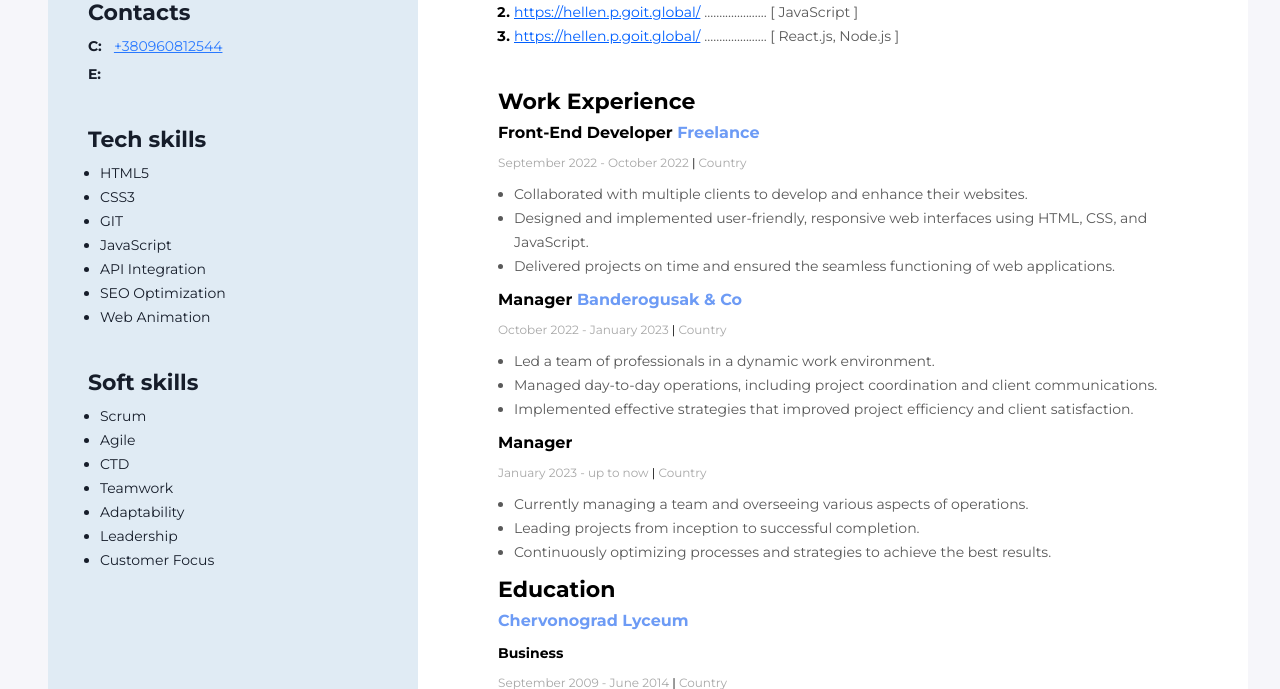
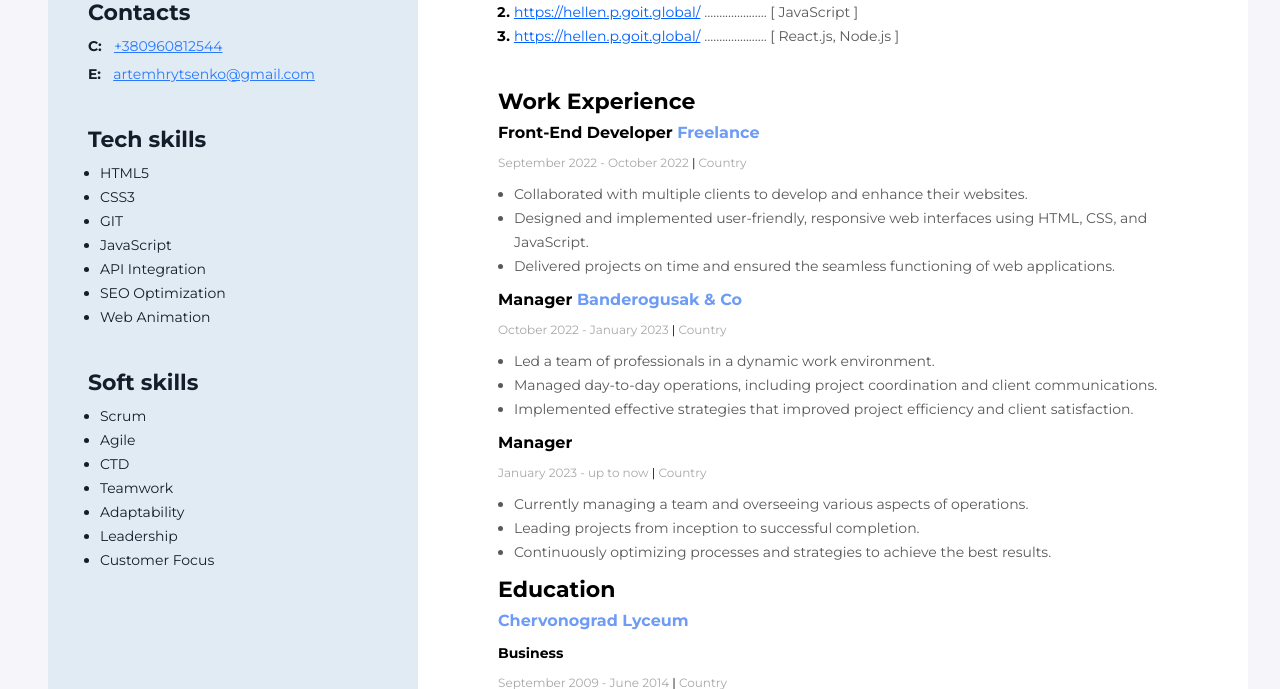
Before and after one commit to hrytsenkooo/go_it, a plain HTML site: page index.html in a window 1280 px wide. Shown: the part 411-1100 px from the top of the page. Drawn offline with Linux system fonts and the light colour scheme; a web font is replaced by a local one.

Commit message:
add gmail

```diff
--- a/index.html
+++ b/index.html
@@ -121,7 +121,7 @@
                     </p>
                     <p class="contacts-item">
                         <span class="contacts-type">E:</span>
-                        <!-- <a class="contacts-link" href="malto: my_mail@gmail.com">artemhrytsenko@gmail.com</a> -->
+                        <a class="contacts-link" href="malto: my_mail@gmail.com">artemhrytsenko@gmail.com</a>
                     </p>
                 </div>
 
```
